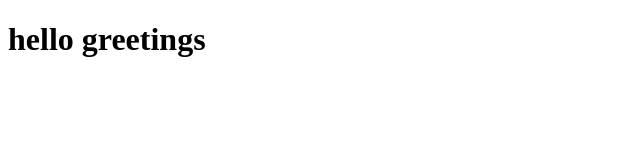
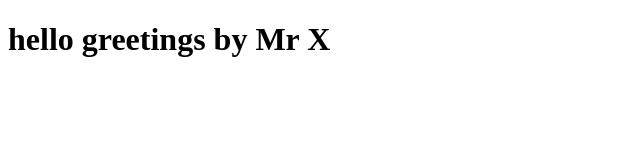
Before and after one commit to KishalayRay/gitByTapas, a plain HTML site: page index.html in a window 1280 px wide. Shown: the whole page, without its empty margins (0-640 px from the left). Drawn offline with Linux system fonts and the light colour scheme.

Commit message:
changed by mr X

```diff
--- a/index.html
+++ b/index.html
@@ -7,6 +7,6 @@
     <title>Document</title>
   </head>
   <body>
-    <h1>hello greetings</h1>
+    <h1>hello greetings by Mr X</h1>
   </body>
 </html>
```
